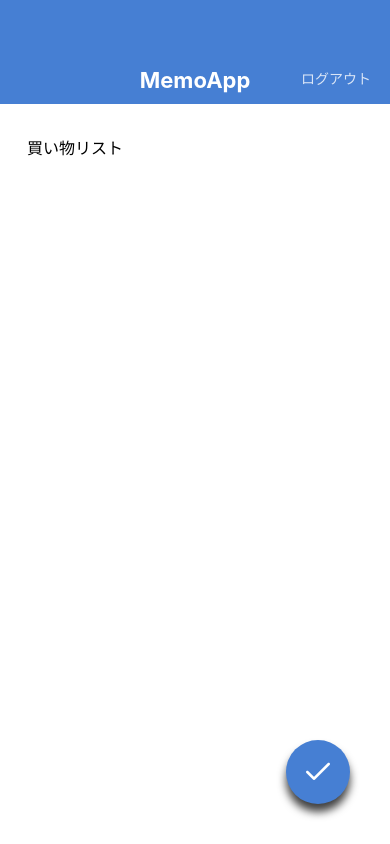
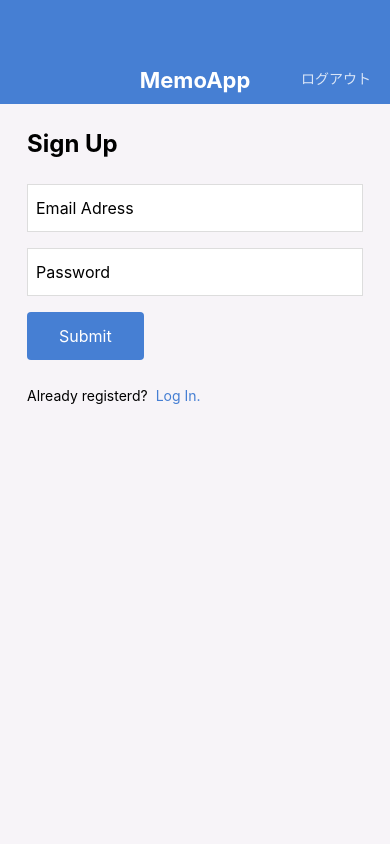
Before and after one commit to shinshin0773/MemoApp, a React Native app: screen / in a window 390 px wide. Built offline with nearby package versions, Linux system fonts and the light colour scheme.

Commit message:
Create LoginScreen& SignUpScreen

```diff
--- a/App.jsx
+++ b/App.jsx
@@ -3,9 +3,12 @@
 import MemoDetailScreen from './src/screens/MemoDetailScreen';
 import MemoEditScreen from './src/screens/MemoEditScreen';
 import MemoCreateScreeen from './src/screens/MemoCreateScreen';
+import LogInScreen from './src/screens/LogInScreen'
+import SignUpScreen from './src/screens/SignUpScreen';
+
 
 export default function App() {
   return (
-    <MemoEditScreen />
+    <SignUpScreen />
   );
 }
--- /dev/null
+++ b/src/components/Button.jsx
@@ -0,0 +1,32 @@
+import React from 'react';
+import { View, StyleSheet, TextInput, Text } from 'react-native';
+import { string } from 'prop-types';
+
+export default function Button(props) {
+  const { label } = props;
+  return (
+    <View style={styles.buttonContainer}>
+     <Text style={styles.buttonLabel}>{label}</Text>
+    </View>
+  );
+}
+
+Button.propTypes ={
+  label: string.isRequired,
+};
+
+const styles = StyleSheet.create({
+  buttonContainer: {
+    backgroundColor: '#467FD3',
+    borderRadius: 4,
+    alignSelf: 'flex-start',
+    marginBottom:24,
+  },
+  buttonLabel: {
+    fontSize: 16,
+    lineHeight: 32,
+    paddingVertical: 8,
+    paddingHorizontal: 32,
+    color: '#ffffff',
+  },
+})
--- /dev/null
+++ b/src/screens/LogInScreen.jsx
@@ -0,0 +1,65 @@
+import React from 'react';
+import { View, StyleSheet, TextInput, Text } from 'react-native';
+
+import AppBar from '../components/AppBar';
+import Button from '../components/Button';
+
+export default function LogInScreen() {
+  return (
+    <View style={styles.container}>
+      <AppBar />
+      <View style={styles.inner}>
+        <Text style={styles.title}>Log In</Text>
+        <TextInput style={styles.input} value="Email Adress" />
+        <TextInput style={styles.input} value="Password" />
+
+        <Button label={'Submit'} />
+
+        <View style={styles.footer}>
+          <Text style={styles.footerText}>Not registerd?</Text>
+          <Text style={styles.footerLink}>Sign up here!</Text>
+        </View>
+
+      </View>
+    </View>
+  );
+}
+
+const styles = StyleSheet.create({
+  container: {
+    flex: 1,
+    backgroundColor: '#F7F4F8',
+  },
+  inner: {
+    paddingHorizontal: 27,
+    paddingVertical: 24,
+  },
+  title: {
+    fontSize: 24,
+    lineHeight: 32,
+    fontWeight: 'bold',
+    marginBottom: 24,
+  },
+  input: {
+    fontSize: 16,
+    height: 48,
+    borderColor: '#dddddd',
+    borderWidth: 1,
+    backgroundColor: '#ffffff',
+    paddingHorizontal: 8,
+    marginBottom: 16,
+  },
+  footerText: {
+    fontSize: 14,
+    lineHeight: 24,
+    marginRight: 8,
+  },
+  footerLink: {
+    fontSize: 14,
+    lineHeight: 24,
+    color: '#467FD3',
+  },
+  footer: {
+    flexDirection: 'row',
+  }
+})
--- /dev/null
+++ b/src/screens/SignUpScreen.jsx
@@ -0,0 +1,65 @@
+import React from 'react';
+import { View, StyleSheet, TextInput, Text } from 'react-native';
+
+import AppBar from '../components/AppBar';
+import Button from '../components/Button';
+
+export default function SignUpScreen() {
+  return (
+    <View style={styles.container}>
+      <AppBar />
+      <View style={styles.inner}>
+        <Text style={styles.title}>Sign Up</Text>
+        <TextInput style={styles.input} value="Email Adress" />
+        <TextInput style={styles.input} value="Password" />
+
+        <Button label={'Submit'} />
+
+        <View style={styles.footer}>
+          <Text style={styles.footerText}>Already registerd?</Text>
+          <Text style={styles.footerLink}>Log In.</Text>
+        </View>
+
+      </View>
+    </View>
+  );
+}
+
+const styles = StyleSheet.create({
+  container: {
+    flex: 1,
+    backgroundColor: '#F7F4F8',
+  },
+  inner: {
+    paddingHorizontal: 27,
+    paddingVertical: 24,
+  },
+  title: {
+    fontSize: 24,
+    lineHeight: 32,
+    fontWeight: 'bold',
+    marginBottom: 24,
+  },
+  input: {
+    fontSize: 16,
+    height: 48,
+    borderColor: '#dddddd',
+    borderWidth: 1,
+    backgroundColor: '#ffffff',
+    paddingHorizontal: 8,
+    marginBottom: 16,
+  },
+  footerText: {
+    fontSize: 14,
+    lineHeight: 24,
+    marginRight: 8,
+  },
+  footerLink: {
+    fontSize: 14,
+    lineHeight: 24,
+    color: '#467FD3',
+  },
+  footer: {
+    flexDirection: 'row',
+  }
+})
```
